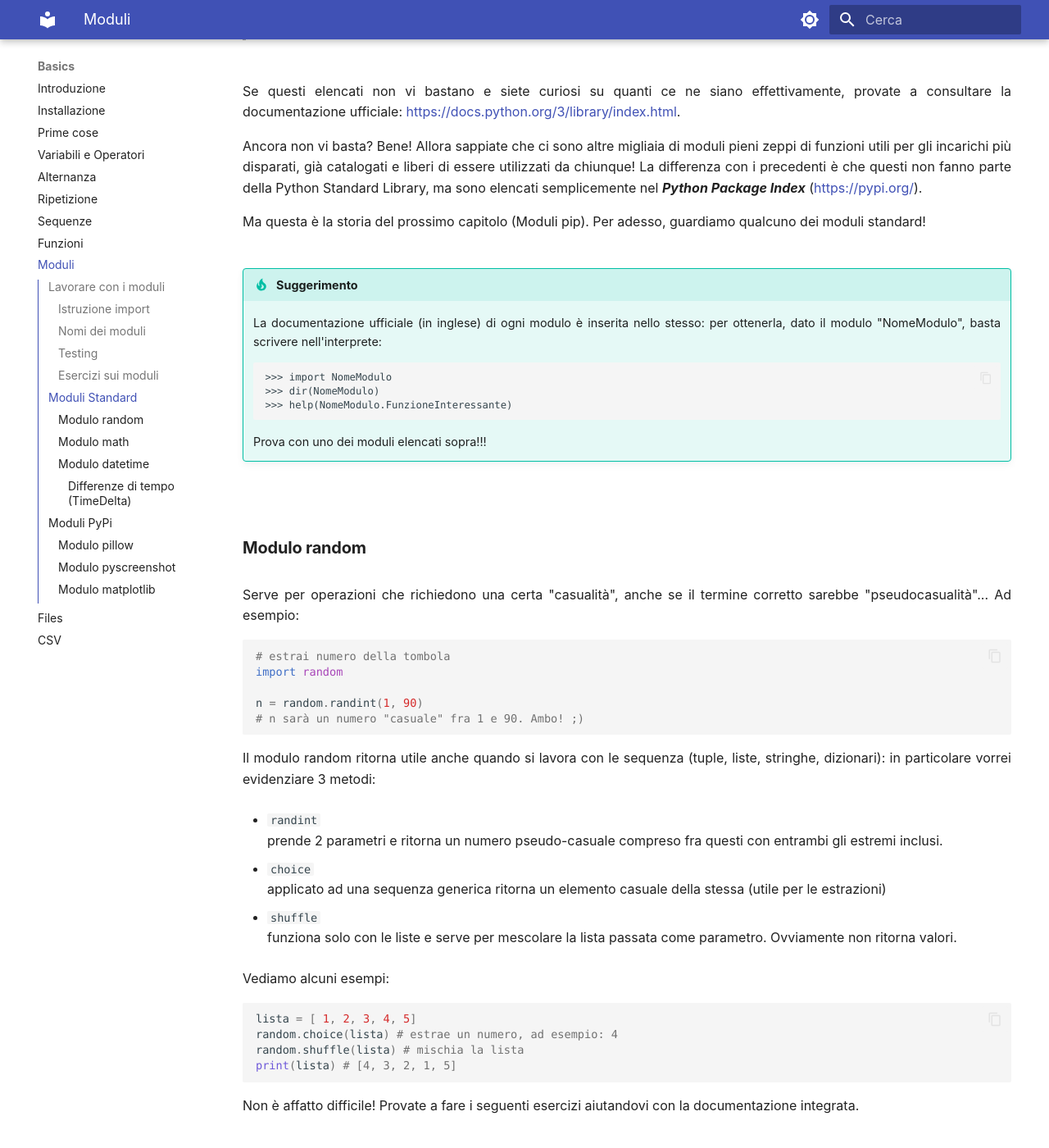
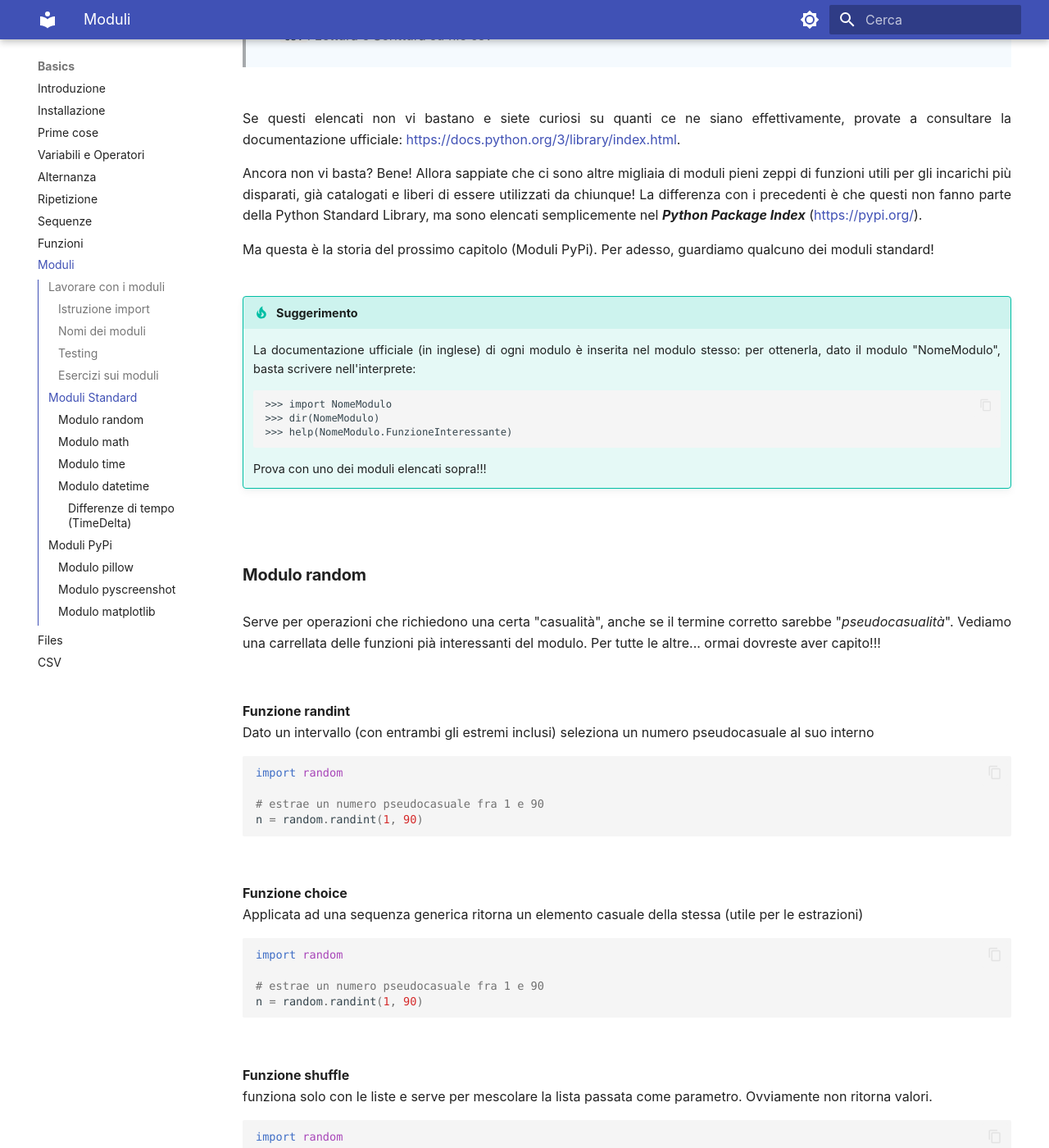
Before and after one commit to adjamhub/pyhandouts, an MkDocs documentation site: the page built from docs/basics/106_mod.md, in a window 1280 px wide and 1400 px high, scrolled down 7148 px. Shown: the whole window at 82% size. Built offline with MkDocs 1.6.1 and Material for MkDocs 9.7.7, drawn with Linux system fonts in a browser that asks for light colours; some of the changed text lies outside the part shown.

Commit message:
time module

````diff
--- a/docs/basics/106_mod.md
+++ b/docs/basics/106_mod.md
@@ -316,6 +316,7 @@
 >
 > - `random`:     Generazioni di numeri "pseudo-casuali"
 > - `math`:       Operazioni matematiche comuni
+> - `time`:       Gestione Tempo
 > - `datetime`:   Gestione Data e Ora
 > - `pathlib`:    Accesso a file e directories
 > - `csv`:        Lettura e Scrittura su file csv
@@ -328,10 +329,10 @@
 già catalogati e liberi di essere utilizzati da chiunque! La differenza con i precedenti è che questi non fanno parte della Python Standard
 Library, ma sono elencati semplicemente nel ***Python Package Index*** (<https://pypi.org/>).
 
-Ma questa è la storia del prossimo capitolo (Moduli pip). Per adesso, guardiamo qualcuno dei moduli standard!
+Ma questa è la storia del prossimo capitolo (Moduli PyPi). Per adesso, guardiamo qualcuno dei moduli standard!
 
 !!! tip "Suggerimento"
-    La documentazione ufficiale (in inglese) di ogni modulo è inserita nello
+    La documentazione ufficiale (in inglese) di ogni modulo è inserita nel modulo
     stesso: per ottenerla, dato il modulo "NomeModulo", basta scrivere nell'interprete:
 
         >>> import NomeModulo
@@ -345,43 +346,46 @@
 ### Modulo random
 
 
-Serve per operazioni che richiedono una certa "casualità", anche se il
-termine corretto sarebbe "pseudocasualità"... Ad esempio:
+Serve per operazioni che richiedono una certa "casualità", anche se il termine corretto sarebbe "*pseudocasualità*".
+Vediamo una carrellata delle funzioni pià interessanti del modulo. Per tutte le altre... ormai dovreste aver capito!!!
 
+<br>
+
+**Funzione randint**<br>
+Dato un intervallo (con entrambi gli estremi inclusi) seleziona un numero pseudocasuale al suo interno
 ```python
-# estrai numero della tombola
 import random
 
+# estrae un numero pseudocasuale fra 1 e 90
 n = random.randint(1, 90)
-# n sarà un numero "casuale" fra 1 e 90. Ambo! ;)
 ```
 
-Il modulo random ritorna utile anche quando si lavora con le sequenza
-(tuple, liste, stringhe, dizionari): in particolare vorrei evidenziare 3
-metodi:
+<br>
 
-* `randint`<br>
-    prende 2 parametri e ritorna un numero pseudo-casuale compreso fra questi con entrambi gli estremi inclusi.
+**Funzione choice**<br>
+Applicata ad una sequenza generica ritorna un elemento casuale della stessa (utile per le estrazioni)
+```python
+import random
 
-* `choice`<br>
-    applicato ad una sequenza generica ritorna un elemento casuale della stessa (utile per le estrazioni)
-
-* `shuffle`<br>
-    funziona solo con le liste e serve per mescolare la lista passata come parametro. Ovviamente non ritorna valori.
-
-
-Vediamo alcuni esempi:
-
-
-```python
-lista = [ 1, 2, 3, 4, 5]
-random.choice(lista) # estrae un numero, ad esempio: 4
-random.shuffle(lista) # mischia la lista
-print(lista) # [4, 3, 2, 1, 5]
+# estrae un numero pseudocasuale fra 1 e 90
+n = random.randint(1, 90)
 ```
 
-Non è affatto difficile! Provate a fare i seguenti esercizi aiutandovi
-con la documentazione integrata.
+<br>
+
+**Funzione shuffle**<br>
+funziona solo con le liste e serve per mescolare la lista passata come parametro. Ovviamente non ritorna valori.
+```python
+import random
+
+lista = [ 1, 2, 3, 4, 5]
+random.shuffle(lista)  # mischia la lista
+print(lista)           # ad esempio: [4, 3, 1, 5, 2]
+```
+
+<br>
+
+Non è affatto difficile! Provate a fare i seguenti esercizi aiutandovi *anche* con la documentazione integrata.
 
 <br>
 <br>
@@ -514,6 +518,109 @@
 
 
 <!-- ############################################################################################ -->
+### Modulo time
+
+Il modulo `time` in Python gestisce l'interazione con il temporizzatore del computer in cui esso viene
+eseguito ed è dunque in grado di effettuare operazioni collegate al tempo, come:
+
+* aspettare per un lasso di tempo
+* controllare l'orario corrente
+* formattare l'orario in base alle sue *componenti*.
+
+Vediamo alcuni esempi:
+
+<br>
+
+**Funzione sleep**<br>
+Serve per mettere in stand-by lo script Python per un certo numero di secondi (vale anche la virgola!!!)
+```python
+import time
+
+print("Lo scrive subito")
+time.sleep(2.5)
+print("Lo scrive dopo 2 secondi e mezzo!!")
+```
+
+<br>
+
+**Funzione time**<br>
+Questa funzione ritorna il numero di secondi trascorsi da `Epoch` (noi diremmo... dalla notte dei tempi)!
+In realtà, `epoch` non è altro che `January 1, 1970, 00:00:00 UTC`
+
+``` python
+import time
+
+# il numero di secondi trascorsi da Epoch
+seconds = time.time()
+print("Seconds since epoch:", seconds)
+```
+
+<br>
+
+Partendo da questa, abbiamo varie possibilità per la formattazione e la gestione di questo *tempo*:
+
+<br>
+
+**Funzioni *time**<br>
+In questo caso mi viene più semplice presentare alcune delle funzioni di tempo con qualche esempio:
+
+``` python
+import time
+
+seconds = time.time()
+
+# ctime:
+# prende i secondi trascorsi e ritorna una stringa
+local_time = time.ctime(seconds)
+print("Local time:", local_time)
+# Scrive: Local time: Wed Dec 28 08:16:19 2022
+
+# localtime:
+# prende i secondi trascorsi e ritorna struct_time, una tupla contenente le informazioni
+# sul tempo: anno, mese, giorno, ore, minuti, secondi, nome del giorno, giorno dell'anno, bisestile
+res = time.localtime(seconds)
+print("result:", res)
+# Scrive: result: time.struct_time(tm_year=2022, tm_mon=12, tm_mday=28, tm_hour=8, tm_min=8, tm_sec=53, tm_wday=2, tm_yday=362, tm_isdst=0)
+
+# mktime:
+# prende una tupla di tipo struct_time e ritorna il numero di secondi passati da Epoch per quella data
+time_tuple = (2022, 12, 28, 8, 44, 4, 4, 362, 0)
+seconds = time.mktime(time_tuple)
+print(seconds)
+# Scrive: 1672217044.0
+
+# asctime:
+# prende una tupla di tipo struct_time e ritorna una stringa che la rappresenta
+res = time.asctime(time_tuple)
+print(res)
+# Scrive: Fri Dec 28 08:44:04 2022
+```
+
+<br>
+<br>
+
+**Esercizio 641**
+
+Visualizza l'ora corrente in ORE:MINUTI:SECONDI (sugg: visualizza i giusti campi della tupla di tempo)
+
+------------------------------------------------------------------------------------------------
+
+**Esercizio 642**
+
+Chiedi all'utente un numero grande a piacere e calcola se è primo. Dopo aver risposto alla domanda
+visualizza quanto tempo il tuo programma ha impiegato a calcolarlo.
+
+------------------------------------------------------------------------------------------------
+
+**Esercizio 643**
+
+Calcola quanti secondi sono trascorsi dal 1 gennaio di quest'anno a oggi.
+
+------------------------------------------------------------------------------------------------
+
+
+
+<!-- ############################################################################################ -->
 ### Modulo datetime
 
 Contiene le funzioni per la manipolazione di data e ora. Contiene 4
````
Also changed, not shown: other parts of docs/basics/106_mod.md (+6 -6 lines).
